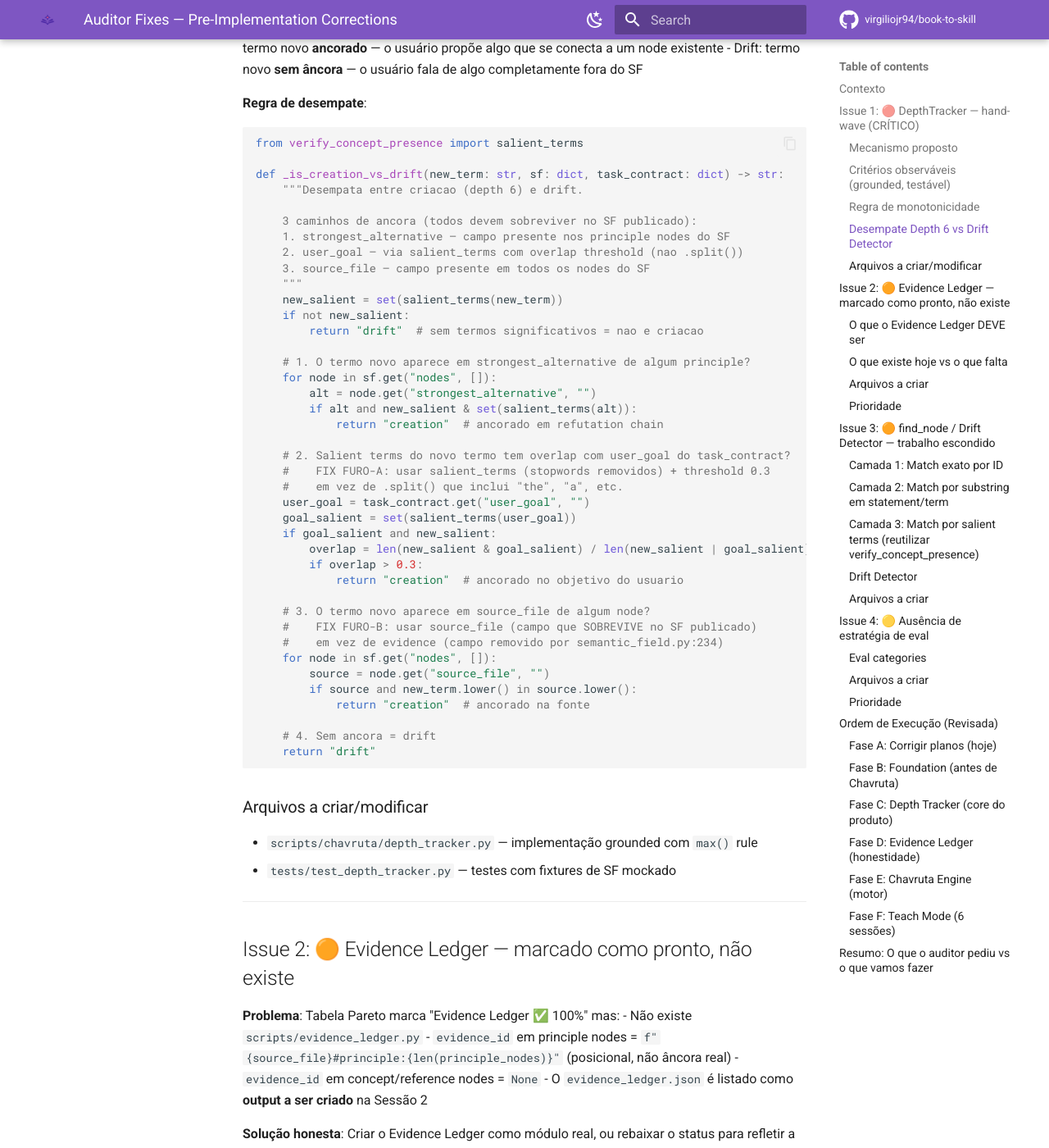
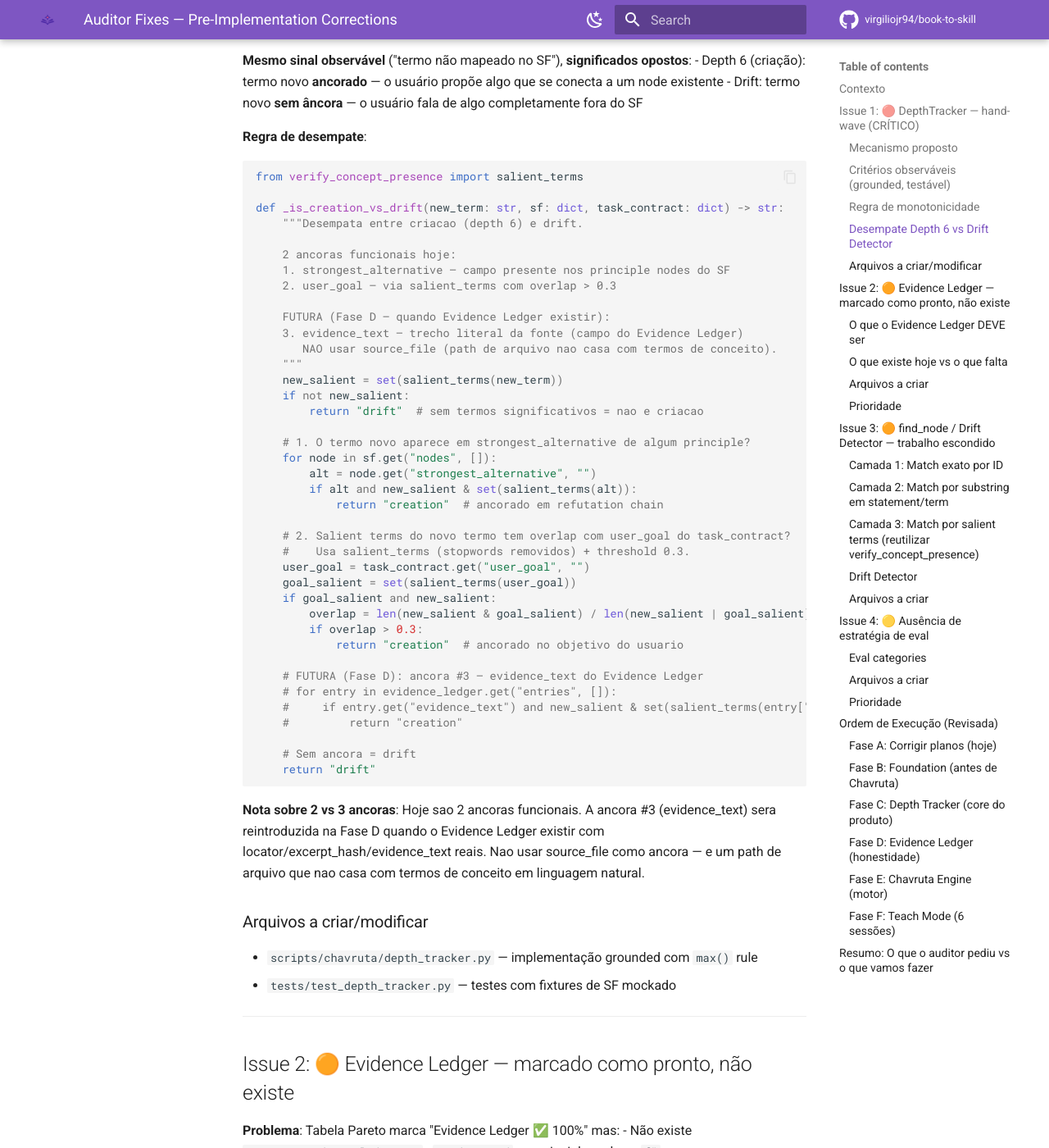
Before and after one commit to carpatia77/sop-extractor, an MkDocs documentation site: the page built from docs/AUDITOR_FIXES_PLAN.md, in a window 1280 px wide and 1400 px high, scrolled down 2009 px. Shown: the whole window at 82% size. Built offline with MkDocs 1.6.1 and Material for MkDocs 9.7.7, drawn with Linux system fonts in a browser that asks for light colours; comment, search, counter and statistics services are not loaded; some of the changed text lies outside the part shown.

Commit message:
fix: tiebreaker anchor #3 — remove inert source_file, 2 anchors functional
Furo B follow-up: source_file anchor swapped dead code (evidence removed
from SF) for dead code (file path never matches concept terms in natural
language). 'volatility drag' is never substring of 'kOzvtRE_uX8.txt'.

Fix: remove anchor #3 entirely. 2 functional anchors remain:
1. strongest_alternative (refutation chain, survives in SF)
2. user_goal via salient_terms overlap > 0.3

Anchor #3 (evidence_text) queued for Fase D when Evidence Ledger exists
with real locator/excerpt_hash/evidence_text fields.

````diff
--- a/docs/AUDITOR_FIXES_PLAN.md
+++ b/docs/AUDITOR_FIXES_PLAN.md
@@ -59,7 +59,7 @@ def evaluate_move(user_response: str, sf: dict, refutation: dict | None,
 | 3 | Resposta invoca disconfirming_evidence | refutation chain |
 | 4 | Resposta menciona 2+ nodes conectados por aresta | SF edge traversal |
 | 5 | Resposta invoca strongest_alternative | refutation chain |
-| 6 | Resposta contém termo novo **ancorado** via strongest_alternative ou user_goal (salient_terms overlap > 0.3) | refutation chain + task_contract |
+| 6 | Resposta contém termo novo **ancorado** via strongest_alternative ou user_goal (salient_terms overlap > 0.3). 2 ancoras hoje; 3a (evidence_text) na Fase D | refutation chain + task_contract |
 | 7 | Resposta tem uncertainty markers + referência SF | regex + SF lookup |
 
 ### Regra de monotonicidade
@@ -79,10 +79,13 @@ from verify_concept_presence import salient_terms
 def _is_creation_vs_drift(new_term: str, sf: dict, task_contract: dict) -> str:
     """Desempata entre criacao (depth 6) e drift.
 
-    3 caminhos de ancora (todos devem sobreviver no SF publicado):
+    2 ancoras funcionais hoje:
     1. strongest_alternative — campo presente nos principle nodes do SF
-    2. user_goal — via salient_terms com overlap threshold (nao .split())
-    3. source_file — campo presente em todos os nodes do SF
+    2. user_goal — via salient_terms com overlap > 0.3
+
+    FUTURA (Fase D — quando Evidence Ledger existir):
+    3. evidence_text — trecho literal da fonte (campo do Evidence Ledger)
+       NAO usar source_file (path de arquivo nao casa com termos de conceito).
     """
     new_salient = set(salient_terms(new_term))
     if not new_salient:
@@ -95,8 +98,7 @@ def _is_creation_vs_drift(new_term: str, sf: dict, task_contract: dict) -> str:
             return "creation"  # ancorado em refutation chain
 
     # 2. Salient terms do novo termo tem overlap com user_goal do task_contract?
-    #    FIX FURO-A: usar salient_terms (stopwords removidos) + threshold 0.3
-    #    em vez de .split() que inclui "the", "a", etc.
+    #    Usa salient_terms (stopwords removidos) + threshold 0.3.
     user_goal = task_contract.get("user_goal", "")
     goal_salient = set(salient_terms(user_goal))
     if goal_salient and new_salient:
@@ -104,17 +106,16 @@ def _is_creation_vs_drift(new_term: str, sf: dict, task_contract: dict) -> str:
         if overlap > 0.3:
             return "creation"  # ancorado no objetivo do usuario
 
-    # 3. O termo novo aparece em source_file de algum node?
-    #    FIX FURO-B: usar source_file (campo que SOBREVIVE no SF publicado)
-    #    em vez de evidence (campo removido por semantic_field.py:234)
-    for node in sf.get("nodes", []):
-        source = node.get("source_file", "")
-        if source and new_term.lower() in source.lower():
-            return "creation"  # ancorado na fonte
+    # FUTURA (Fase D): ancora #3 — evidence_text do Evidence Ledger
+    # for entry in evidence_ledger.get("entries", []):
+    #     if entry.get("evidence_text") and new_salient & set(salient_terms(entry["evidence_text"])):
+    #         return "creation"
 
-    # 4. Sem ancora = drift
+    # Sem ancora = drift
     return "drift"
 ```
+
+**Nota sobre 2 vs 3 ancoras**: Hoje sao 2 ancoras funcionais. A ancora #3 (evidence_text) sera reintroduzida na Fase D quando o Evidence Ledger existir com locator/excerpt_hash/evidence_text reais. Nao usar source_file como ancora — e um path de arquivo que nao casa com termos de conceito em linguagem natural.
 
 ### Arquivos a criar/modificar
 
````
